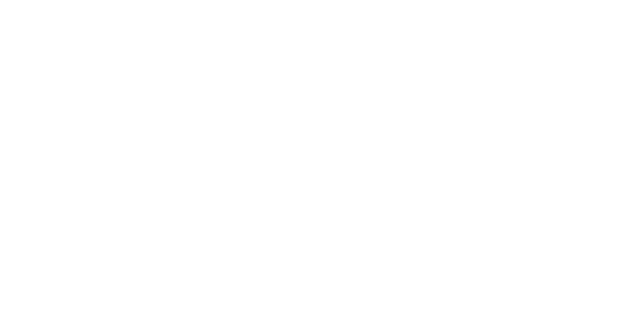
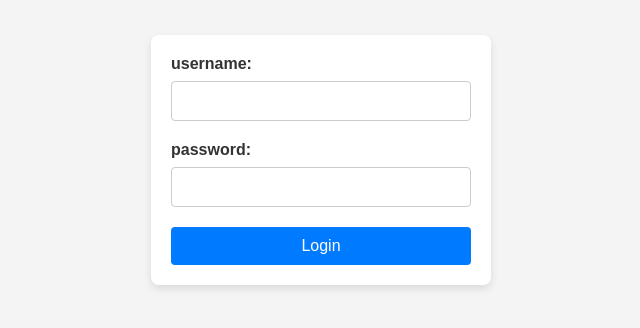
Before and after one commit to PaulaMaged/Voyago, a React (Vite) app in the folder voyago_ui/: page /login in a window 1280 px wide. Before the commit this address had no page. Shown: the part 240-568 px from the top of the page, without its empty margins (319-959 px from the left). Built offline with nearby package versions, Linux system fonts and the light colour scheme.

Commit message:
Sign_up_totally_done&login_only_done_without_functionality

```diff
--- a/voyago_ui/src/App.jsx
+++ b/voyago_ui/src/App.jsx
@@ -7,7 +7,7 @@ import ViewTourGuideProfile from "./components/Profiles/Tour_guide_profile";
 import ViewSellerProfile from "./components/Profiles/Seller_profile";
 import ViewTourist from "./components/Profiles/Tourist_profile";
 import ViewActivityAdv from "./components/viewActivityAdv";
-
+import Login from "./components/signLogin/Login";
 import ViewActivityGuest from "./components/viewActivityGuest";
 import ViewItineraryGuest from "./components/viewItineraryGuest";
 import ViewLandmarks from "./components/viewLandmarks";
@@ -24,6 +24,7 @@ function App() {
           <Route index element={<Home />}></Route>
           <Route path="/home" element={<Home />}></Route>
           <Route path="/signUp" element={<SignUpAll />}></Route>
+          <Route path="/login" element={<Login />}></Route>
 
           <Route
             path="/addTourismGovenor"
@@ -52,7 +53,10 @@ function App() {
             path="/viewActivityGuest"
             element={<ViewActivityGuest />}
           ></Route>
-          <Route path="/viewItineraryGuest" element={<ViewItineraryGuest />}></Route>
+          <Route
+            path="/viewItineraryGuest"
+            element={<ViewItineraryGuest />}
+          ></Route>
           <Route path="/viewLandmarks" element={<ViewLandmarks />}></Route>
           <Route
             path="/viewProductAdmin"
--- /dev/null
+++ b/voyago_ui/src/components/signLogin/Login.css
@@ -0,0 +1,58 @@
+/* Login.css */
+
+body {
+  font-family: Arial, sans-serif;
+  background-color: #f4f4f4;
+  margin: 0;
+  padding: 0;
+  display: flex;
+  justify-content: center;
+  align-items: center;
+  height: 100vh;
+}
+
+.Login_form {
+  background-color: #ffffff;
+  padding: 20px;
+  border-radius: 8px;
+  box-shadow: 0 4px 8px rgba(0, 0, 0, 0.1);
+  width: 300px;
+  display: flex;
+  flex-direction: column;
+}
+
+.Login_form label {
+  margin-bottom: 8px;
+  font-weight: bold;
+  color: #333333;
+}
+
+.Login_form input[type="text"],
+.Login_form input[type="password"] {
+  padding: 10px;
+  margin-bottom: 20px;
+  border: 1px solid #cccccc;
+  border-radius: 4px;
+  font-size: 16px;
+}
+
+.Login_form input[type="text"]:focus,
+.Login_form input[type="password"]:focus {
+  border-color: #007bff;
+  outline: none;
+}
+
+.Login_form button {
+  padding: 10px;
+  background-color: #007bff;
+  border: none;
+  border-radius: 4px;
+  color: #ffffff;
+  font-size: 16px;
+  cursor: pointer;
+  transition: background-color 0.3s ease;
+}
+
+.Login_form button:hover {
+  background-color: #0056b3;
+}
--- a/voyago_ui/src/components/signLogin/Login.jsx
+++ b/voyago_ui/src/components/signLogin/Login.jsx
@@ -1,33 +1,39 @@
-import React, { useState } from 'react';
-import axios from 'axios';
+import "./Login.css";
+import axios from "axios";
 
-const Login = ({ onLogin }) => {
-  const [formData, setFormData] = useState({ email: '', password: '' });
-  const [error, setError] = useState('');
-
-  const handleChange = (e) => {
-    setFormData({ ...formData, [e.target.name]: e.target.value });
+const handleSubmit = (e) => {
+  e.preventDefault();
+  const username = e.target.username.value;
+  const password = e.target.password.value;
+  login(username, password);
 };
 
-  const handleSubmit = async (e) => {
-    e.preventDefault();
+const login = async (username, password) => {
   try {
-      const response = await axios.post('/api/login', formData);
-      alert('Login successful!');
-      onLogin(response.data.user);  // Pass user data to parent component to set auth state
-    } catch (err) {
-      setError(err.response?.data?.error || 'Login failed');
+    const response = await axios.post("http://localhost:5000/login", {
+      username,
+      password,
+    });
+    if (response.status === 200 || response.status === 201) {
+      alert("login success");
+    } else throw new Error("login failed");
+  } catch (error) {
+    console.log(error);
   }
 };
 
+function Login() {
   return (
-    <form onSubmit={handleSubmit}>
-      <input type="email" name="email" placeholder="Email" onChange={handleChange} />
-      <input type="password" name="password" placeholder="Password" onChange={handleChange} />
+    <div>
+      <form className="Login_form" onSubmit={handleSubmit}>
+        <label htmlFor="username">username:</label>
+        <input type="text" id="username" required></input>
+        <label htmlFor="password">password:</label>
+        <input type="password" id="password" required></input>
         <button type="submit">Login</button>
-      {error && <p>{error}</p>}
       </form>
+    </div>
   );
-};
+}
 
 export default Login;
--- a/voyago_ui/src/components/signLogin/signUpAll.jsx
+++ b/voyago_ui/src/components/signLogin/signUpAll.jsx
@@ -3,8 +3,9 @@ import axios from "axios";
 import "./signUp.css";
 
 function SignUp() {
+  const [done, Setdone] = useState(false);
   const [step, setStep] = useState(1);
-  const [role, setRole] = useState("Tourist");
+  const [role, setRole] = useState("TOURIST");
   const [username, setUsername] = useState("");
   const [email, setEmail] = useState("");
   const [password, setPassword] = useState("");
@@ -19,6 +20,7 @@ function SignUp() {
   const [description, setDescription] = useState("");
   const [nationality, setNationality] = useState("");
   const [isStudent, setIsStudent] = useState(false);
+  const [user_Id, SetUserId] = useState(null);
 
   const handleNext = (e) => {
     e.preventDefault();
@@ -37,15 +39,20 @@ function SignUp() {
         );
         if (response.status === 201) {
           setStep(2);
+          SetUserId(response.data._id);
           alert("Registration successful");
-
-          return response.data._id;
         } else {
-          alert("This Email is already been in use");
+          throw new Error("Registration failed");
         }
       } catch (error) {
-        console.error(error);
-        alert("An error occurred during registration.");
+        if (error.response && error.response.status === 400) {
+          alert(error.response.data.message);
+          if (error.response.data.message.includes("Username")) setUsername("");
+          else setEmail("");
+        } else {
+          console.error(error);
+          alert("An error occurred during registration.");
+        }
       }
     };
     register_user();
@@ -53,57 +60,96 @@ function SignUp() {
 
   const handleSubmit = (e) => {
     e.preventDefault();
+    // Validate mobile number format
 
-    // Validate mobile number format
     const mobilePattern = /^[0-9-]*$/;
     if (
-      (role === "Tourist" || role === "Tour Guide" || role === "Advertiser") &&
+      (role === "TOURIST" || role === "TOUR_GUIDE" || role === "ADVERTISER") &&
       !mobilePattern.test(mobile)
     ) {
       alert("Please enter a valid mobile number.");
       setMobile("");
       return;
     }
-    if ((role == "Advertiser") & !mobilePattern.test(hotline)) {
+    if ((role == "ADVERTISER") & !mobilePattern.test(hotline)) {
       alert("Please enter a valid hotline number.");
-      setMobile("");
+      setHotline("");
       return;
     }
 
     // Handle form submission logic here
 
     const step2Data = {
-      dob: role === "Tourist" || role === "Tour Guide" ? dob : undefined,
-      mobile:
-        role === "Tourist" || role === "Tour Guide" || role === "Advertiser"
+      user: user_Id,
+      dob: role === "TOURIST" || role === "TOUR_GUIDE" ? dob : undefined,
+      phone_number:
+        role === "TOURIST" || role === "TOUR_GUIDE" || role === "ADVERTISER"
           ? mobile
           : undefined,
-      yearsOfExperience: role === "Tour Guide" ? yearsOfExperience : undefined,
-      previousWork: role === "Tour Guide" ? previousWork : undefined,
-      website: role === "Advertiser" ? website : undefined,
-      hotline: role === "Advertiser" ? hotline : undefined,
-      companyName:
-        role === "Advertiser" || role === "Seller" ? companyName : undefined,
-      companyInfo: role === "Advertiser" ? companyInfo : undefined,
-      description: role === "Seller" ? description : undefined,
+
+      nationality: role === "TOURIST" ? nationality : undefined,
+      is_student: role === "TOURIST" ? isStudent : undefined,
+      years_of_experience:
+        role === "TOUR_GUIDE" ? yearsOfExperience : undefined,
+      previous_work: role === "TOUR_GUIDE" ? previousWork : undefined,
+      URL_Website: role === "ADVERTISER" ? website : undefined,
+      company_hotline: role === "ADVERTISER" ? hotline : undefined,
+      company_name:
+        role === "ADVERTISER" || role === "SELLER" ? companyName : undefined,
+      store_name: role === "SELLER" ? companyName : undefined,
+      contact_info: role === "ADVERTISER" ? companyInfo : undefined,
+      description: role === "SELLER" ? description : undefined,
     };
-
     console.log({ step2Data });
+    let url = "";
+    switch (role) {
+      case "TOURIST":
+        url = "http://localhost:8000/api/tourist/create-tourist";
+        break;
+      case "TOUR_GUIDE":
+        url = "http://localhost:8000/api/tour-guide/create-tourguide";
+        break;
+      case "ADVERTISER":
+        url = "http://localhost:8000/api/advertiser/create-advertiser";
+        break;
+      case "SELLER":
+        url = "http://localhost:8000/api/seller/create-seller";
+        break;
+      default:
+        url = "http://localhost:8000/api/user/register";
+    }
     const registerUser = async () => {
       try {
-        await axios.post("http://localhost:5000/api/users/register", {
-          ...step2Data,
-        });
+        console.log(url);
+        console.log(role);
+        const response = await axios.post(url, step2Data);
+        if (response.status === 201 || response.status === 200) {
+          alert("Registration successful");
+          Setdone(true);
+        } else {
+          throw new Error("Registration failed");
+        }
       } catch (err) {
         console.error(err);
       }
     };
 
-    registerUser();
+    registerUser(url);
   };
 
   return (
     <div className="signup-form">
+      {done && (
+        <div>
+          <h1>
+            Registration has been Successful!, Please wait until we Review your
+            Application
+            {/* {setTimeout(() => {
+              window.location.href = "http://localhost:5173/";
+            }, 3000)} */}
+          </h1>
+        </div>
+      )}
       {step === 1 && (
         <form onSubmit={handleNext}>
           <label htmlFor="role">Select Role:</label>
@@ -112,10 +158,10 @@ function SignUp() {
             value={role}
             onChange={(e) => setRole(e.target.value)}
           >
-            <option value="Tourist">Tourist</option>
-            <option value="Advertiser">Advertiser</option>
-            <option value="Tour Guide">Tour Guide</option>
-            <option value="Seller">Seller</option>
+            <option value="TOURIST">Tourist</option>
+            <option value="ADVERTISER">Advertiser</option>
+            <option value="TOUR_GUIDE">TourGuide</option>
+            <option value="SELLER">Seller</option>
           </select>
 
           <label htmlFor="username">Username:</label>
@@ -149,7 +195,7 @@ function SignUp() {
         </form>
       )}
 
-      {step === 2 && role === "Tourist" && (
+      {step === 2 && !done && role === "TOURIST" && (
         <form onSubmit={handleSubmit}>
           <label htmlFor="dob">Date of Birth:</label>
           <input
@@ -191,7 +237,7 @@ function SignUp() {
         </form>
       )}
 
-      {step === 2 && role === "Tour Guide" && (
+      {step === 2 && !done && role === "TOUR_GUIDE" && (
         <form onSubmit={handleSubmit}>
           <label htmlFor="dob">Date of Birth:</label>
           <input
@@ -236,7 +282,7 @@ function SignUp() {
         </form>
       )}
 
-      {step === 2 && role === "Advertiser" && (
+      {step === 2 && !done && role === "ADVERTISER" && (
         <form onSubmit={handleSubmit}>
           <label htmlFor="website">Link to my website:</label>
           <input
@@ -279,9 +325,9 @@ function SignUp() {
         </form>
       )}
 
-      {step === 2 && role === "Seller" && (
+      {step === 2 && !done && role === "SELLER" && (
         <form onSubmit={handleSubmit}>
-          <label htmlFor="companyName">Name:</label>
+          <label htmlFor="companyName">store Name:</label>
           <input
             type="text"
             id="companyName"
```
Also changed, not shown: 2 other files (tests, documents, lock files or other folders). Lines whose indentation alone changed are shown as unchanged.
